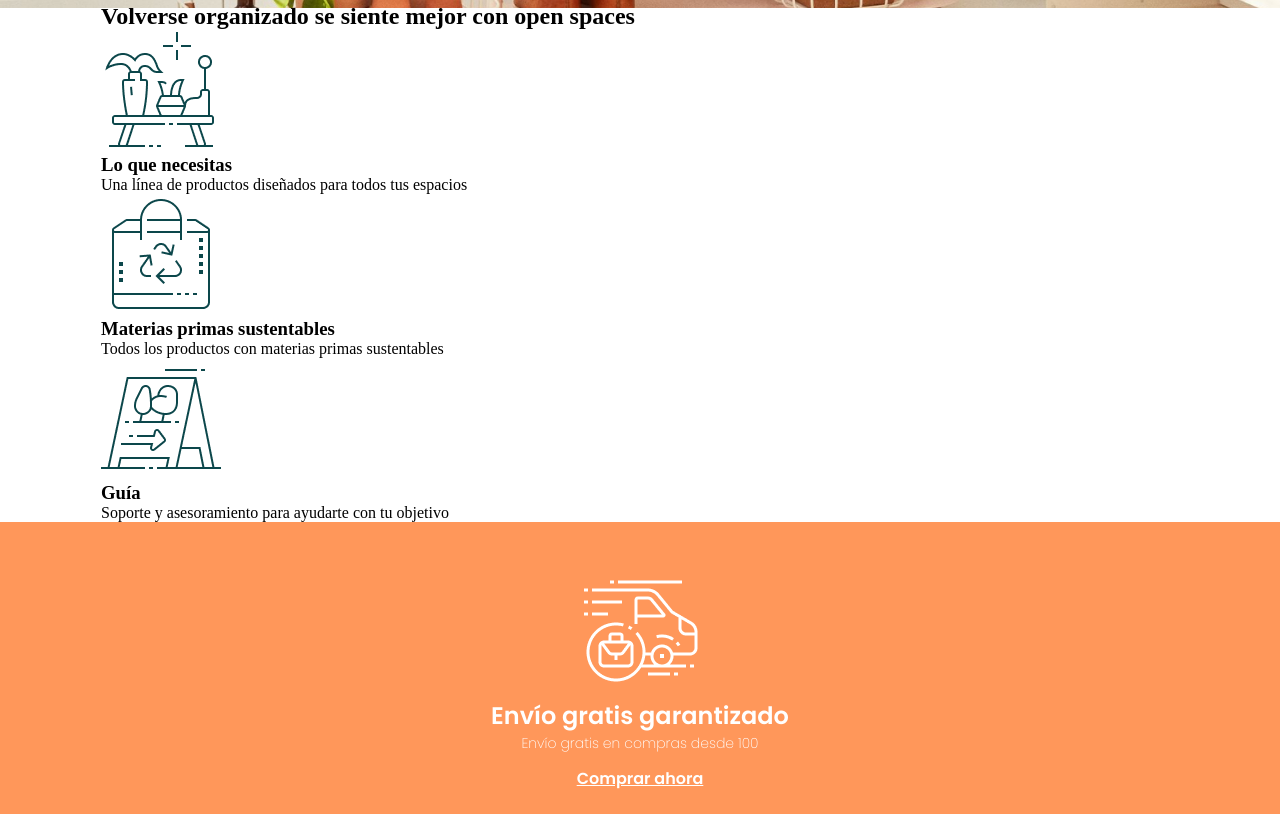
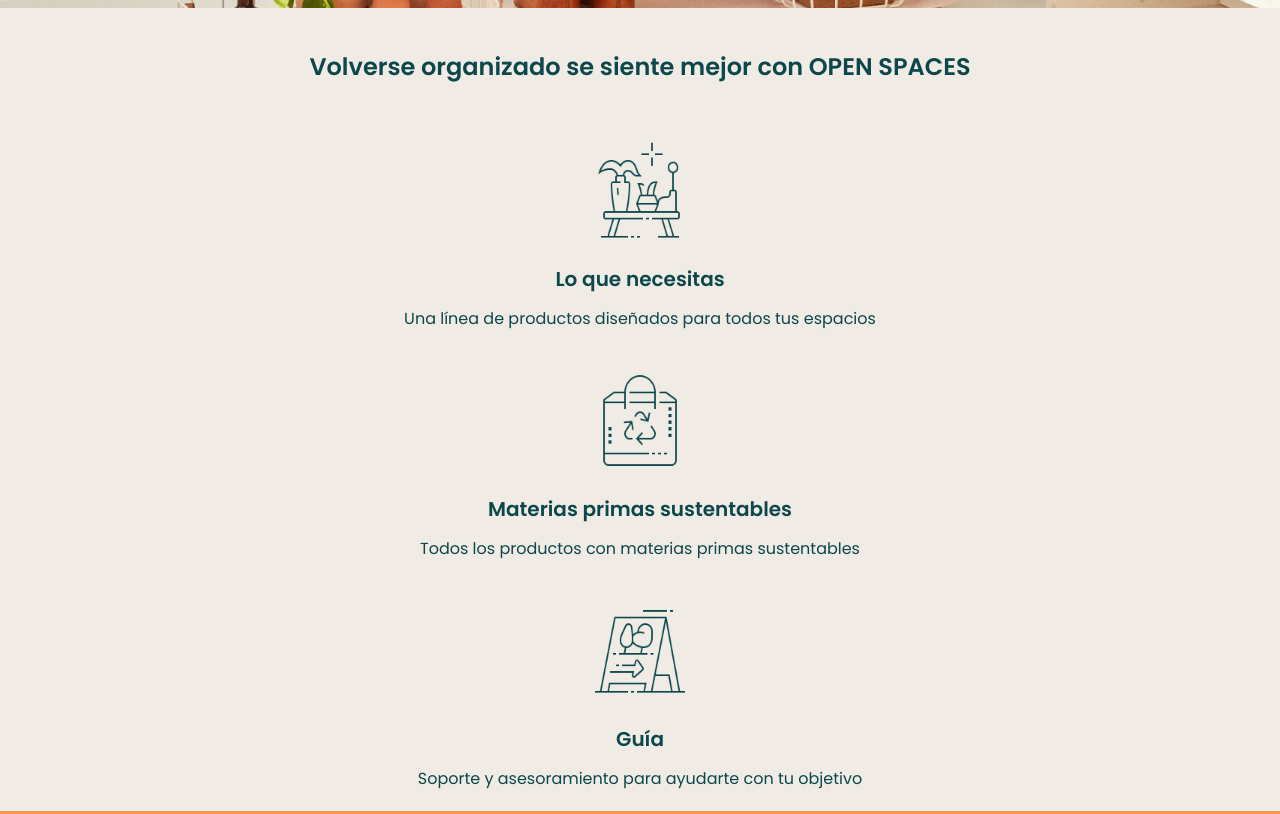
Before and after one commit to Adalab/modulo-1-evaluacion-final-sararunda, a website: page src/html/index.html in a window 1280 px wide. Shown: the part 398-1212 px from the top of the page. Drawn offline with nearby package versions, Linux system fonts and the light colour scheme; files that its build step writes are made by us from their sources; files whose address does not match are found by name.

Commit message:
done structure BEM section-1

```diff
--- a/src/html/index.html
+++ b/src/html/index.html
@@ -8,7 +8,7 @@
     <link rel="preconnect" href="https://fonts.googleapis.com" />
     <link rel="preconnect" href="https://fonts.gstatic.com" crossorigin />
     <link
-      href="https://fonts.googleapis.com/css2?family=Poppins:wght@100;200;600&display=swap"
+      href="https://fonts.googleapis.com/css2?family=Poppins:wght@100;200;400;600&display=swap"
       rel="stylesheet"
     />
 
--- a/src/html/partials/section-1.html
+++ b/src/html/partials/section-1.html
@@ -1,26 +1,47 @@
+<section class="section-1">
   <div class="wrapper">
-  <section class="section-1">
-    <h2>Volverse organizado se siente mejor con open spaces</h2>
-
+    <h2 class="section-1__title_advantages">
+      Volverse organizado se siente mejor con
+      <span class="section-1__title_advantages--capitalize">open spaces</span>
+    </h2>
+    <div class="section-1__advantages">
       <article>
-      <img src="./assets/images/icon_1.png" alt="icono lo que necesitas" />
-      <h3>Lo que necesitas</h3>
-      <p>Una línea de productos diseñados para todos tus espacios</p>
+        <img
+          class="section-1__advantages__icon_order"
+          src="./assets/images/icon_1.png"
+          alt="icono lo que necesitas"
+        />
+        <h3 class="section-1__advantages__title_order">Lo que necesitas</h3>
+        <p class="section-1__advantages__text_order">
+          Una línea de productos diseñados para todos tus espacios
+        </p>
       </article>
 
       <article>
         <img
+          class="section-1__advantages__icon_order"
           src="./assets/images/Biodegradable bag.png"
           alt="icono materias biodegradables"
         />
-      <h3>Materias primas sustentables</h3>
-      <p>Todos los productos con materias primas sustentables</p>
+        <h3 class="section-1__advantages__title_order">
+          Materias primas sustentables
+        </h3>
+        <p class="section-1__advantages__text_order">
+          Todos los productos con materias primas sustentables
+        </p>
       </article>
 
       <article>
-      <img src="./assets/images/Park.png" alt="incono guia" />
-      <h3>Guía</h3>
-      <p>Soporte y asesoramiento para ayudarte con tu objetivo</p>
+        <img
+          class="section-1__advantages__icon_order"
+          src="./assets/images/Park.png"
+          alt="incono guia"
+        />
+        <h3 class="section-1__advantages__title_order">Guía</h3>
+        <p class="section-1__advantages__text_order">
+          Soporte y asesoramiento para ayudarte con tu objetivo
+        </p>
       </article>
+    </div>
+  </div>
 </section>
-</div>
--- a/src/scss/layout/_header.scss
+++ b/src/scss/layout/_header.scss
@@ -3,11 +3,9 @@
   background-image: url("../images/header.jpg");
   background-size: cover;
   background-position: center center;
-  position: fixed;
-  top: 0;
   width: 100vw;
   &__menu {
-    position: absolute;
+    position: fixed;
     padding-top: 55px;
     font-size: 24px;
     color: #0c474b;
--- a/src/scss/layout/_section-1.scss
+++ b/src/scss/layout/_section-1.scss
@@ -1,3 +1,31 @@
 .section-1 {
-  margin-top: 401px;
+  background-color: $grey;
+  &__title_advantages {
+    text-align: center;
+    font-family: $font-title;
+    color: $green-dark;
+    padding: 41px 0 37px 0;
+    &--capitalize {
+      text-transform: uppercase;
+    }
+  }
+  &__advantages {
+    text-align: center;
+    &__icon_order {
+      width: 90px;
+      height: 99px;
+      margin: 20px 0;
+    }
+    &__title_order {
+      font-family: $font-title;
+      font-size: 20px;
+      color: $green-dark;
+      padding-bottom: 12px;
+    }
+    &__text_order {
+      font-family: $font-title;
+      color: $green-dark;
+      padding-bottom: 20px;
+    }
+  }
 }
--- a/src/scss/layout/_section-2.scss
+++ b/src/scss/layout/_section-2.scss
@@ -32,14 +32,17 @@
     background-color: $grey;
     &__title_spaces {
       font-family: $font-title;
-      padding-top: 87px;
+      padding: 87px 27px 0 27px;
       color: $green-dark;
+      text-align: center;
     }
     &__text_spaces {
-      padding-top: 10px;
+      padding: 10px 27px 0 27px;
       font-family: $font-title;
       color: $green-dark;
       font-size: 14px;
+      text-align: center;
+      font-weight: 400;
     }
     &__buy_now {
       padding: 12px 24px;
```
Also changed, not shown: src/html/partials/section-2.html (+3 -0 lines). Lines whose indentation alone changed are shown as unchanged.
